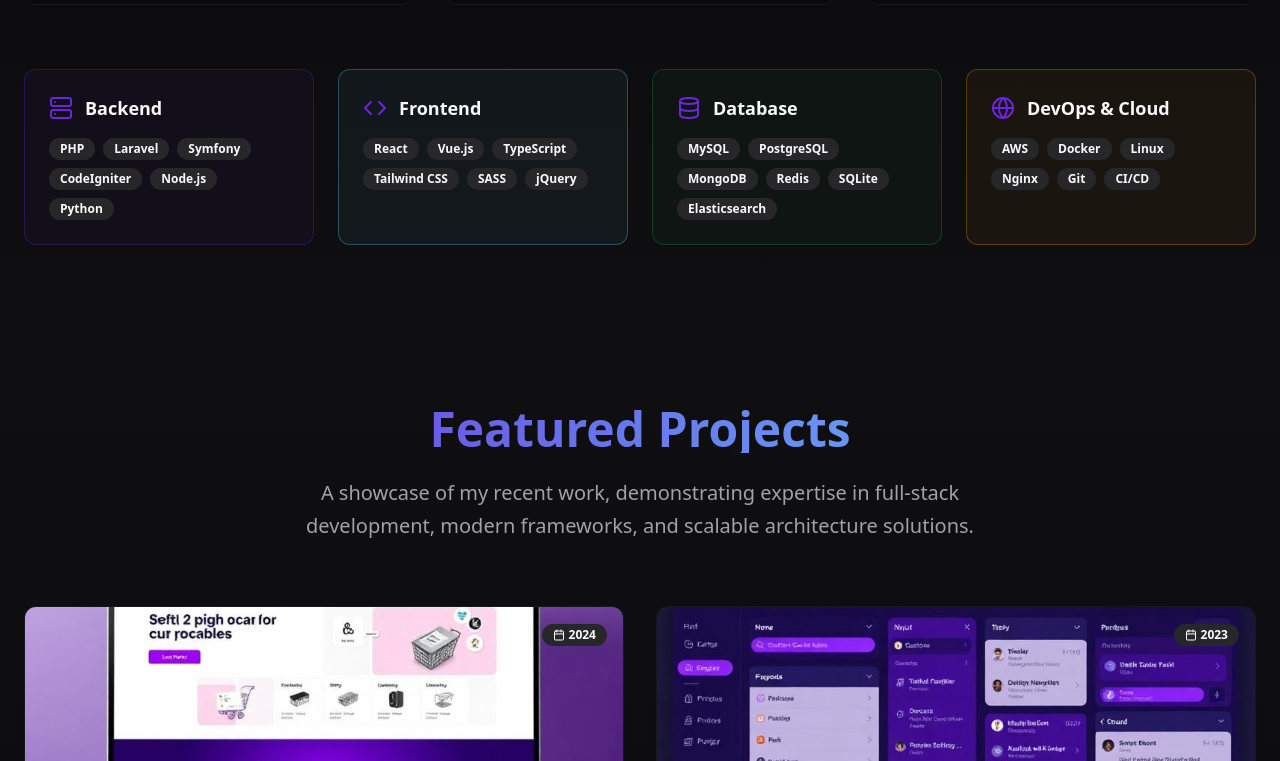
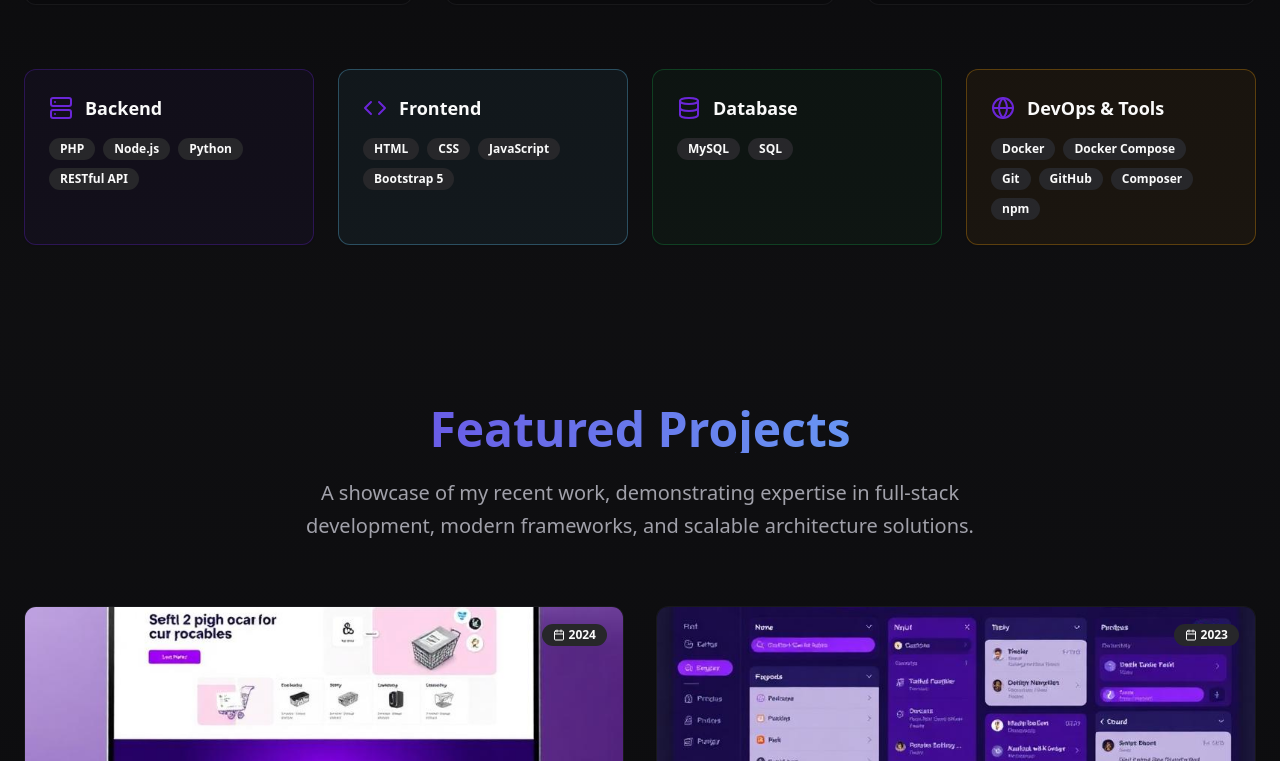
Before and after one commit to tat16555/My_portfolio, a React (Vite) app: page / in a window 1280 px wide. Shown: the part 1399-2160 px from the top of the page. Built offline with nearby package versions, Linux system fonts and the light colour scheme.

Commit message:
Update skills and GitHub link
Update the skills section with the provided languages, databases, containerization, version control, and tools. Also, update the GitHub link in the contact information.

```diff
--- a/src/components/About.tsx
+++ b/src/components/About.tsx
@@ -7,25 +7,25 @@ const About = () => {
     {
       category: "Backend",
       icon: <Server className="w-6 h-6" />,
-      technologies: ["PHP", "Laravel", "Symfony", "CodeIgniter", "Node.js", "Python"],
+      technologies: ["PHP", "Node.js", "Python", "RESTful API"],
       color: "border-primary/30 bg-primary/5"
     },
     {
       category: "Frontend",
       icon: <Code className="w-6 h-6" />,
-      technologies: ["React", "Vue.js", "TypeScript", "Tailwind CSS", "SASS", "jQuery"],
+      technologies: ["HTML", "CSS", "JavaScript", "Bootstrap 5"],
       color: "border-tech-stack/30 bg-tech-stack/5"
     },
     {
       category: "Database",
       icon: <Database className="w-6 h-6" />,
-      technologies: ["MySQL", "PostgreSQL", "MongoDB", "Redis", "SQLite", "Elasticsearch"],
+      technologies: ["MySQL", "SQL"],
       color: "border-success/30 bg-success/5"
     },
     {
-      category: "DevOps & Cloud",
+      category: "DevOps & Tools",
       icon: <Globe className="w-6 h-6" />,
-      technologies: ["AWS", "Docker", "Linux", "Nginx", "Git", "CI/CD"],
+      technologies: ["Docker", "Docker Compose", "Git", "GitHub", "Composer", "npm"],
       color: "border-warning/30 bg-warning/5"
     }
   ];
--- a/src/components/Contact.tsx
+++ b/src/components/Contact.tsx
@@ -31,8 +31,8 @@ const Contact = () => {
     {
       icon: <Github className="w-5 h-5" />,
       label: "GitHub",
-      href: "https://github.com/johndoe",
-      username: "@johndoe"
+      href: "https://github.com/tat16555",
+      username: "@tat16555"
     },
     {
       icon: <Linkedin className="w-5 h-5" />,
--- a/src/components/Footer.tsx
+++ b/src/components/Footer.tsx
@@ -21,8 +21,10 @@ const Footer = () => {
               with modern technologies and clean code.
             </p>
             <div className="flex gap-4">
-              <Button variant="ghost" size="icon" className="text-muted-foreground hover:text-primary">
-                <Github className="w-5 h-5" />
+              <Button variant="ghost" size="icon" className="text-muted-foreground hover:text-primary" asChild>
+                <a href="https://github.com/tat16555" target="_blank" rel="noopener noreferrer">
+                  <Github className="w-5 h-5" />
+                </a>
               </Button>
               <Button variant="ghost" size="icon" className="text-muted-foreground hover:text-primary">
                 <Linkedin className="w-5 h-5" />
```
